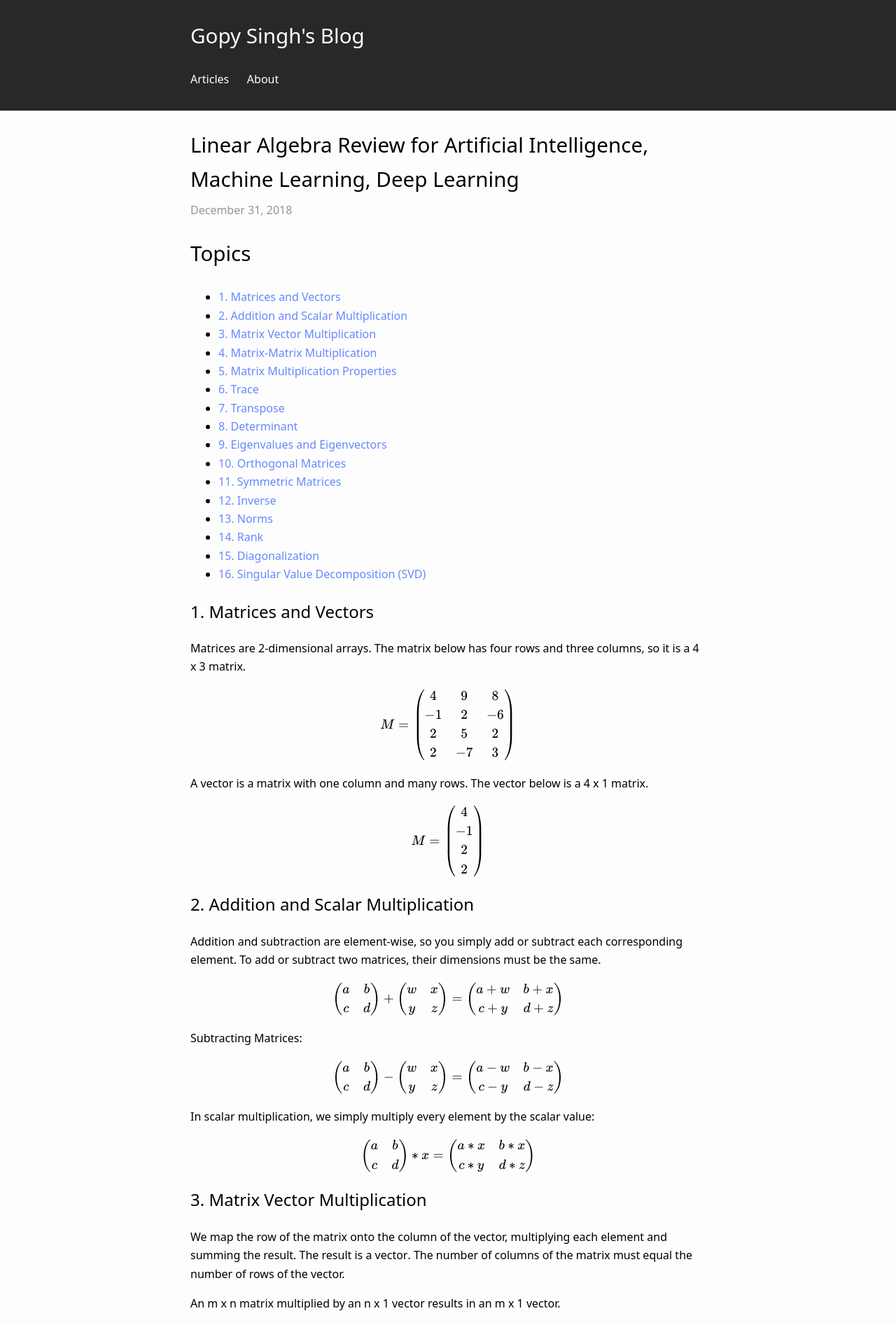
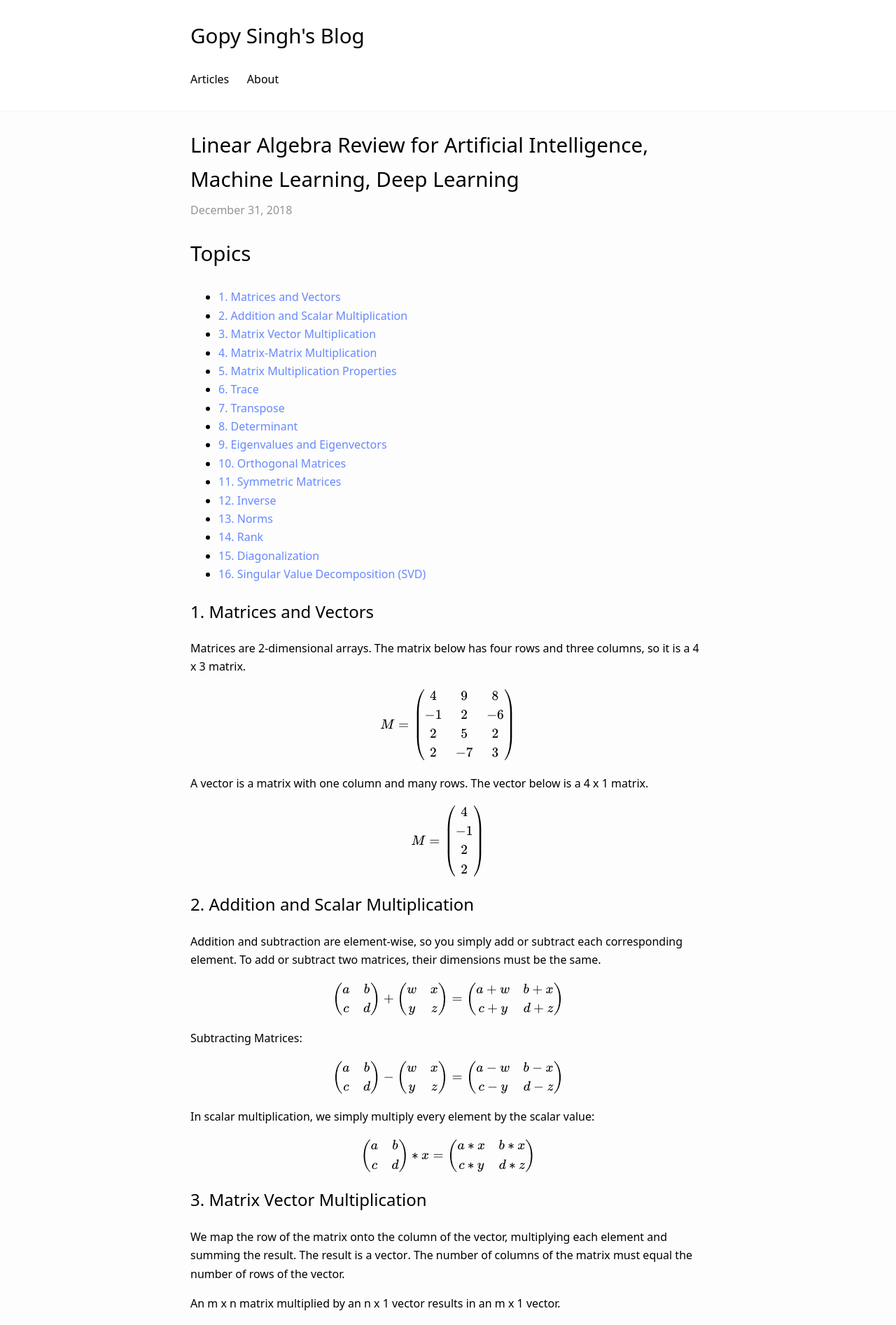
Before and after one commit to gurpreet-ai/gurpreet-ai.github.io, a Jekyll site: the page built from _posts/2018-12-31-Linear-Algebra-Review-for-AI-ML-DL.md, in a window 1280 px wide. Shown: the top 1893 px of the page at 70% size. Built offline with Jekyll 4.4.1, drawn with Linux system fonts in a browser that asks for light colours; formulas are drawn with MathJax 3; some of the changed text lies outside the part shown.

```diff
--- a/_config.yml
+++ b/_config.yml
@@ -15,7 +15,7 @@ date_format: "%B %d, %Y"     # see http://shopify.github.io/liquid/filters/date/
 
 # Theme settings
 dark_theme: false            # enables dark mode
-dark_header: true           # uses dark header whether dark_theme is enabled or not
+dark_header: false           # uses dark header whether dark_theme is enabled or not
 minimal_theme: false         # radically minimalistic theme
 
 navigation:                  # (optional) site navigation in the header
--- a/_posts/2018-12-31-Linear-Algebra-Review-for-AI-ML-DL.md
+++ b/_posts/2018-12-31-Linear-Algebra-Review-for-AI-ML-DL.md
@@ -275,17 +275,23 @@ $$
 \Rightarrow (\lambda − 2)(\lambda − 3)(\lambda + 6) = 0
 $$
 
-So $$\lambda_1 = 2, \lambda_2 = 3,and \lambda_3 = −6$$ are the eigenvalues of A.
+So $$\lambda_1 = 2$$, $$\lambda_2 = 3$$, and $$\lambda_3 = −6$$ are the eigenvalues of A.
 
 Now for eigenvalue $$\lambda_1 = 2$$ we determine the eigen vector **$$x^1$$** with elements $$x_1, x_2, x_3$$. Using the equation $$Ax^1 = 2x^1$$ we get:
 
 $$
 x_1 + x_2 + 3x_3 = 2x_1
+$$
+
+$$
 x_1 + x_2 − 3x_3 = 2x_2
+$$
+
+$$
 3x_1 − 3x_2 −3x_3 = 2x_3
 $$
 
-Solving we get $$x_1 = x_2 = k$$, where $$k$$ in any non-zero number, and $$x_3 = 0$$. A suitable eigenvector is $$x^1 = {(k k 0)}^T$$.
+Solving we get $$x_1 = x_2 = k$$, where $$k$$ in any non-zero number, and $$x_3 = 0$$. A suitable eigenvector is $$x^1 = {(k, k, 0)}^T$$.
 
 For normalization we require:
 
@@ -295,17 +301,17 @@ $$ \Rightarrow k = \frac{1}{\sqrt{2}}$$
 So the normalized eigen vector is given by:
 
 $$
-x^1 = \frac{1}{\sqrt{2}}{(1 1 0)}^T
+x^1 = \frac{1}{\sqrt{2}}{(1, 1, 0)}^T
 $$
 
 Similarly we can determine:
 
 $$
-x^3 = \frac{1}{\sqrt{3}}{(1 -1 1)}^T
+x^3 = \frac{1}{\sqrt{3}}{(1, -1, 1)}^T
 $$
 
 $$
-x^3 = \frac{1}{\sqrt{6}}{(1 -1 -2)}^T
+x^3 = \frac{1}{\sqrt{6}}{(1, -1, -2)}^T
 $$
 
 ## 12. Inverse
```
